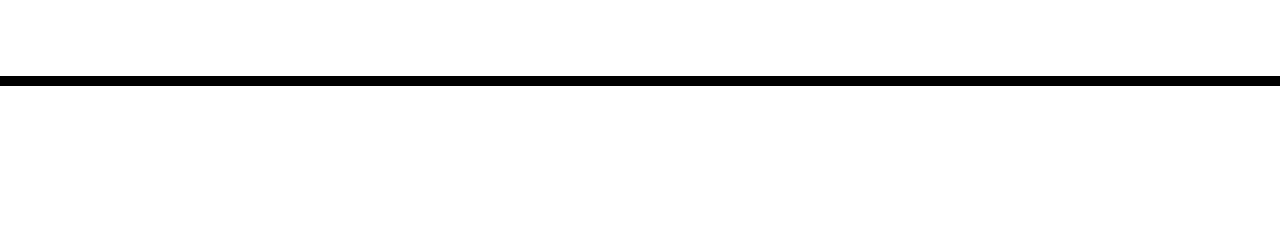
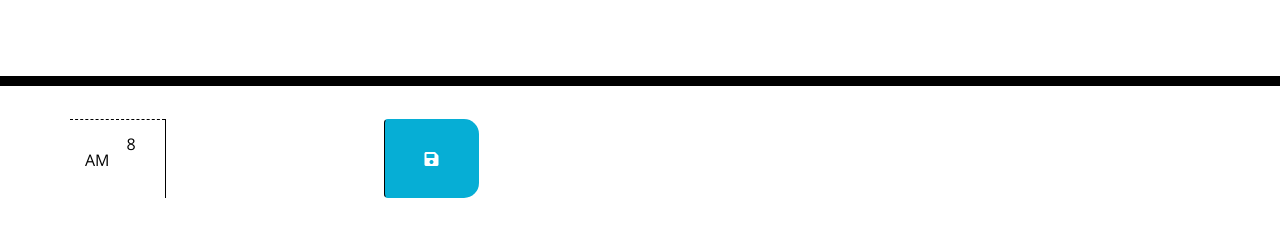
Before and after one commit to fausnightm/work-day-schedular, a plain HTML site: page index.html in a window 1280 px wide. Shown: the part 182-418 px from the top of the page. Drawn offline with nearby package versions, Linux system fonts and the light colour scheme; files that its build step writes are made by us from their sources.

Commit message:
added first time slot in html

```diff
--- a/index.html
+++ b/index.html
@@ -30,6 +30,15 @@
     </header>
     <div class="container">
       <!-- Timeblocks go here -->
+      <div id="hour8" class="row timeBlock">
+        <section class="col-md-1 hour">
+          8 AM
+        </section>
+        <textarea name="toDo" id="toDo" class="col-md-1s0 description" >
+        </textarea>
+        <button class="btn saveBtn col-md-1"><i class="fas fa-save"></i></button>
+      </div>
+
     </div>
 
     <script src="https://code.jquery.com/jquery-3.4.1.min.js"></script>
```
